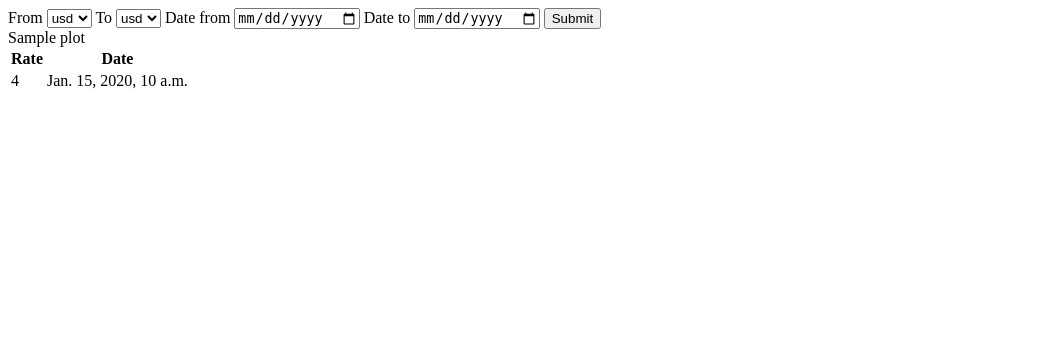
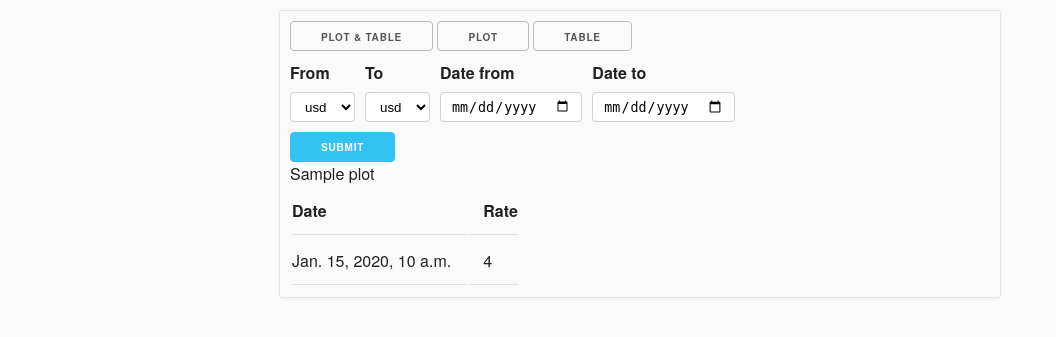
Before and after one commit to adamsvystun/curex, a Django app: template app/templates/rates.html in a window 1280 px wide. Shown: the top 337 px of the page, without its empty margins (0-1056 px from the left). Run offline with Django 3.2, Linux system fonts and the light colour scheme; the template is opened without the code that fills it: most values are stand-ins (such as "Sample title", 1, 10 or a date in 2020).

Commit message:
Add styles

```diff
--- a/app/plot.py
+++ b/app/plot.py
@@ -10,7 +10,7 @@ def get_plot(exchange):
 
     # trace1 = go.Scatter(x=x, y=y, marker={'color': 'red', 'symbol': 104, 'size': "10"},
     #                     mode="lines",  name='1st Trace')
-    trace1 = go.Scatter(x=x, y=y)
+    trace1 = go.Scatter(x=x, y=y, marker={'color': '#33C3F0'})
     data=go.Data([trace1])
     layout=go.Layout()
     figure=go.Figure(data=data,layout=layout)
--- /dev/null
+++ b/app/static/css/rates.css
@@ -0,0 +1,150 @@
+body, html {
+    margin: 0;
+    padding: 0;
+    background: #fafafa;
+}
+body {
+    font-weight: 400;
+    font-family: "Raleway", "HelveticaNeue", "Helvetica Neue", Helvetica, Arial, sans-serif;
+    color: #222;
+}
+.card {
+    box-shadow: 0 1px 4px rgba(0,0,0,.04);
+    border: 1px solid rgba(0,0,0,.09);
+    border-radius: 3px;
+}
+.main {
+    margin: 10px auto 0 auto;
+    width: 700px;
+    padding: 10px;
+}
+.nav {
+    margin-bottom: 10px;
+}
+.form__row {
+    margin-bottom: 10px;
+}
+.form__row-block {
+    margin-right: 10px;
+}
+.row {
+    display: flex;
+}
+.btn {
+    display: inline-block;
+    height: 30px;
+    padding: 0 30px;
+    color: #555;
+    text-align: center;
+    font-size: 10px;
+    font-weight: 600;
+    line-height: 30px;
+    letter-spacing: .05rem;
+    text-transform: uppercase;
+    text-decoration: none;
+    white-space: nowrap;
+    background-color: transparent;
+    border-radius: 4px;
+    border: 1px solid #bbb;
+    cursor: pointer;
+    box-sizing: border-box;
+}
+.btn:hover, .btn:focus {
+    color: #333;
+    border-color: #888;
+    outline: 0;
+}
+.btn.btn-primary {
+    color: #FFF;
+    background-color: #33C3F0;
+    border-color: #33C3F0;
+}
+.btn.btn-primary:hover, .btn.btn-primary:focus {
+    color: #FFF;
+    background-color: #1EAEDB;
+    border-color: #1EAEDB;
+}
+
+th,
+td {
+    padding: 12px 15px;
+    text-align: left;
+    border-bottom: 1px solid #E1E1E1;
+}
+th:first-child,
+td:first-child {
+    padding-left: 0;
+}
+th:last-child,
+td:last-child {
+    padding-right: 0;
+}
+
+input[type="email"],
+input[type="number"],
+input[type="search"],
+input[type="text"],
+input[type="tel"],
+input[type="date"],
+input[type="url"],
+input[type="password"],
+textarea,
+select {
+  height: 30px;
+  padding: 6px 10px;
+  background-color: #fff;
+  border: 1px solid #D1D1D1;
+  border-radius: 4px;
+  box-shadow: none;
+  box-sizing: border-box;
+}
+input[type="email"],
+input[type="number"],
+input[type="search"],
+input[type="text"],
+input[type="date"],
+input[type="tel"],
+input[type="url"],
+input[type="password"],
+textarea {
+  -webkit-appearance: none;
+     -moz-appearance: none;
+          appearance: none;
+}
+textarea {
+    min-height: 65px;
+    padding-top: 6px;
+    padding-bottom: 6px;
+}
+input[type="email"]:focus,
+input[type="number"]:focus,
+input[type="search"]:focus,
+input[type="text"]:focus,
+input[type="date"]:focus,
+input[type="tel"]:focus,
+input[type="url"]:focus,
+input[type="password"]:focus,
+textarea:focus,
+select:focus {
+    border: 1px solid #33C3F0;
+    outline: 0;
+}
+label,
+legend {
+    display: block;
+    margin-bottom: .5rem;
+    font-weight: 600;
+}
+fieldset {
+    padding: 0;
+    border-width: 0;
+}
+input[type="checkbox"],
+input[type="radio"] {
+    display: inline;
+}
+label > .label-body {
+    display: inline-block;
+    margin-left: .5rem;
+    font-weight: normal;
+}
--- a/app/templates/components/table.html
+++ b/app/templates/components/table.html
@@ -1,13 +1,13 @@
 <div>
     <table>
         <tr>
+            <th>Date</th>
             <th>Rate</th>
-            <th>Date</th>
         </tr>
         {% for val in exchange %}
         <tr>
+            <td>{{ val.date }}</td>
             <td>{{ val.rate }}</td>
-            <td>{{ val.date }}</td>
         </tr>
         {% endfor %}
     </table>
--- /dev/null
+++ b/app/templates/layouts/main.html
@@ -0,0 +1,13 @@
+<!DOCTYPE html>
+<html>
+    <head>
+        <meta charset="utf-8">
+        <title>Currency exchange</title>
+        {% block head %}
+        {% endblock %}
+    </head>
+    <body>
+        {% block body %}
+        {% endblock %}
+    </body>
+</html>
--- a/app/templates/rates.html
+++ b/app/templates/rates.html
@@ -1,11 +1,27 @@
-<!DOCTYPE html>
-<html>
-    <head>
-        <meta charset="utf-8">
-        <title>Test</title>
-    </head>
-    <body>
-        <form action="/rates/" method="get">
+{%extends "layouts/main.html" %}
+
+{% block head %}
+{% load static %}
+<link rel="stylesheet" type="text/css" href="{% static 'css/rates.css' %}" />
+{% endblock %}
+
+{% block body %}
+<div class="main card">
+    <div class="nav">
+
+        <a href="/rates/?{{get_request}}"
+            class="btn {% if '/rates/?'|add:get_request == request.get_full_path %}btn-primary{% endif %}">
+            Plot & Table</a>
+        <a href="/plot/?{{get_request}}"
+            class="btn {% if '/plot/?'|add:get_request == request.get_full_path %}btn-primary{% endif %}">
+            Plot</a>
+        <a href="/table/?{{get_request}}"
+            class="btn {% if '/table/?'|add:get_request == request.get_full_path %}btn-primary{% endif %}">
+            Table</a>
+    </div>
+    <form action="/rates/" method="get" class="form">
+        <div class="row form__row">
+            <div class="form__row-block">
                 <label>From</label>
                 <select id="currency_from" name="currency_from">
                     <option value="usd" {% if "usd" == cur_from %}selected="selected"{% endif %}>usd</option>
@@ -13,6 +29,8 @@
                     <option value="pln" {% if "pln" == cur_from %}selected="selected"{% endif %}>pln</option>
                     <option value="aud" {% if "aud" == cur_from %}selected="selected"{% endif %}>aud</option>
                 </select>
+            </div>
+            <div class="form__row-block">
                 <label>To</label>
                 <select id="currency_to" name="currency_to">
                     <option value="usd" {% if "usd" == cur_to %}selected="selected"{% endif %}>usd</option>
@@ -20,11 +38,17 @@
                     <option value="pln" {% if "pln" == cur_to %}selected="selected"{% endif %}>pln</option>
                     <option value="aud" {% if "aud" == cur_to %}selected="selected"{% endif %}>aud</option>
                 </select>
+            </div>
+            <div class="form__row-block">
                 <label>Date from</label>
                 <input type="date" value="{{ date_from }}" name="date_from"/>
+            </div>
+            <div class="form__row-block">
                 <label>Date to</label>
                 <input type="date" value="{{ date_to }}" name="date_to"/>
-            <input type="submit" />
+            </div>
+        </div>
+        <input type="submit" class="btn btn-primary" />
     </form>
     {% if error %}
         {{ error.what }}
@@ -32,5 +56,5 @@
         {% include "components/plot.html" %}
         {% include "components/table.html" %}
     {% endif %}
-    </body>
-</html>
+</div>
+{% endblock %}
--- a/app/views.py
+++ b/app/views.py
@@ -38,5 +38,6 @@ def rates(request):
         "cur_from": cur_from,
         "cur_to": cur_to,
         "date_from": date_from.isoformat(),
-        "date_to": date_to.isoformat()
+        "date_to": date_to.isoformat(),
+        "get_request": request.get_full_path().rsplit('?', 1)[-1],
     })
```
Also changed, not shown: curex/settings.py (+4 -38 lines). Lines whose indentation alone changed are shown as unchanged.
